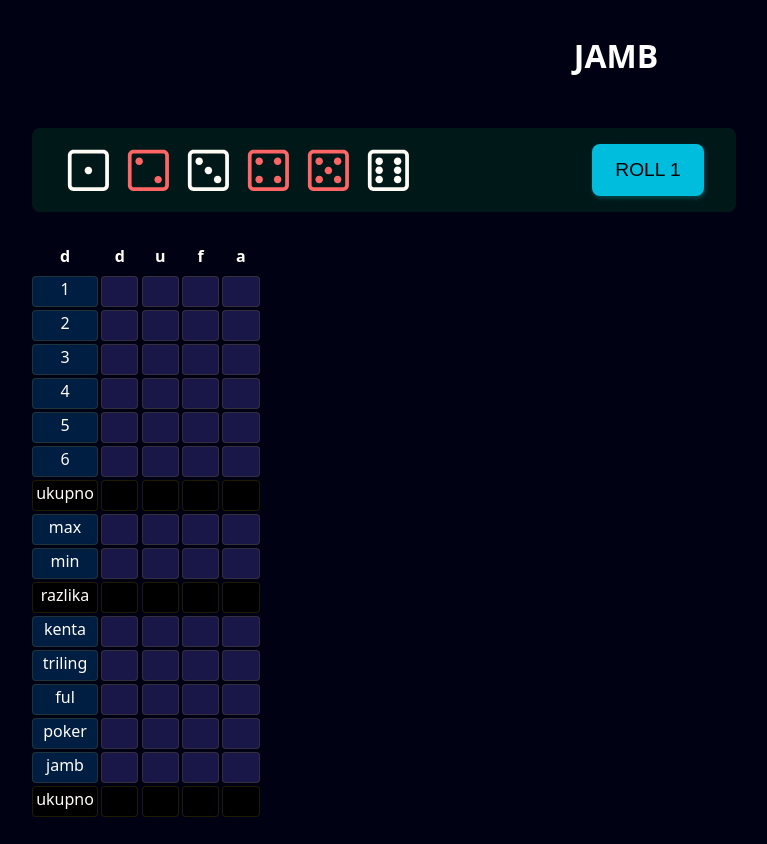
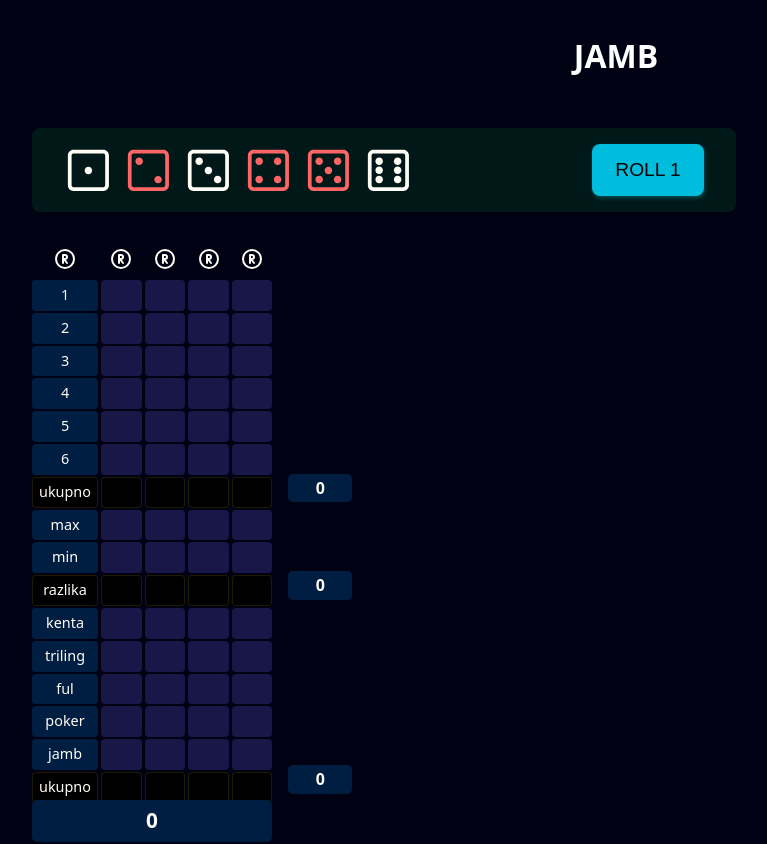
Before and after one commit to BSlaven/JAMB-YAHTZEE, a React (Vite) app: page /game/1 in a window 1280 px wide. Shown: the whole page, without its empty margins (24-791 px from the left). Built offline with nearby package versions, Linux system fonts and the light colour scheme.

Commit message:
add fields totals and column inconst

```diff
--- a/src/components/Column/Column.jsx
+++ b/src/components/Column/Column.jsx
@@ -1,4 +1,11 @@
 import { useState, useContext } from "react";
+
+import { FaAnglesDown } from "react-icons/fa6";
+import { FaAnglesUp } from "react-icons/fa6";
+import { LuArrowUpDown } from "react-icons/lu";
+import { TbCircleDashedLetterR } from "react-icons/tb";
+import { TbCircleDashedLetterN } from "react-icons/tb";
+import { TbCircleLetterR } from "react-icons/tb";
 
 import { ColumnContext } from "../../context/DiceContext";
 
@@ -312,7 +319,11 @@ const Column = ({ column }) => {
 
   return (
     <section className={classes.columnContainer}>
-      <h4>{column.columnName[0]}</h4>
+      <h4>
+        <TbCircleLetterR />
+        {/* <LuArrowUpDown /> */}
+        {/* <TbCircleDashedLetterR /> */}
+      </h4>
       {Object.entries(columns).map(item => {
         if(column.isDefault) {
           return <div
--- a/src/components/Column/Column.module.css
+++ b/src/components/Column/Column.module.css
@@ -1,16 +1,18 @@
 .columnContainer h4 {
-  margin: 0 0 0.5rem
-
+  margin: 0;
+  font-size: 1.5rem;
 }
 
 .field {
   background-color: rgba(57, 51, 139, 0.438);
-  width: 2.2rem;
+  width: 2.4rem;
   height: 1.8rem;
-  margin-bottom: 0.2rem;
+  margin-bottom: 2px;
   border-radius: 4px;
   border: 1px solid transparent;
-  border-color: rgba(255, 217, 0, 0.123);
+  font-size: 0.9rem;
+  line-height: 1.8rem;
+  text-align: center;
 }
 
 /* .field.available {
@@ -24,4 +26,5 @@
 
 .field.dark {
   background-color: black;
+  border-color: rgba(255, 217, 0, 0.123);
 }
--- a/src/components/Fields/Fields.jsx
+++ b/src/components/Fields/Fields.jsx
@@ -10,6 +10,20 @@ const Fields = () => {
 
   const { gameColumns } = useContext(ColumnContext);
 
+  const filteredColumns = Object.values(gameColumns).filter(item => !item.isDefault);
+
+  const numbersTotals = filteredColumns
+    .map(item => item.columnNumbersTotal)
+    .reduce((acc, curr) => acc + curr);
+
+    const differencesTotals = filteredColumns
+      .map(item => item.columnDifference)
+      .reduce((acc, curr) => acc + curr);
+
+    const setsTotals = filteredColumns
+      .map(item => item.columnSetsTotal)
+      .reduce((acc, curr) => acc + curr);
+
   return (
     <div className={classes.fieldsContainer}>
       {gameColumns.map(column => {
@@ -18,6 +32,13 @@ const Fields = () => {
           column={column}
         />
       })}
+
+      <aside className={classes.totalsContainer}>
+        <div className={`${classes.totals} ${classes.numbersTotals}`}>{numbersTotals}</div>
+        <div className={`${classes.totals} ${classes.differencesTotals}`}>{differencesTotals}</div>
+        <div className={`${classes.totals} ${classes.setsTotals}`}>{setsTotals}</div>
+      </aside>
+      <div className={`${classes.totals} ${classes.totalsTotal}`}>{numbersTotals + differencesTotals + setsTotals}</div>
     </div>
   )
 }
--- a/src/components/Fields/Fields.module.css
+++ b/src/components/Fields/Fields.module.css
@@ -3,3 +3,39 @@
   gap: 0.2rem;
   text-align: center;
 }
+
+totalsContainer {
+  padding: 1rem 0 0;
+}
+
+.totals {
+  background-color: rgb(0, 29, 66);
+  width: 4rem;
+  height: 1.8rem;
+  margin: 0.8rem;
+  border-radius: 0.3rem;
+  line-height: 1.8rem;
+  font-weight: bold;
+}
+
+.numbersTotals {
+  margin-top: 14.35rem;
+}
+
+.differencesTotals {
+  margin-top: 4.3em;
+}
+
+.setsTotals {
+  margin-top: 10.3rem;
+}
+
+.totalsTotal {
+  position: absolute;
+  top: 51rem;
+  width: 50%;
+  max-width: 15rem;
+  margin: -1rem auto;
+  font-size: 1.3rem;
+  padding: 0.4rem 0
+}
--- a/src/components/Game/Game.jsx
+++ b/src/components/Game/Game.jsx
@@ -4,6 +4,7 @@ import Dice from '../Dice/Dice';
 import Fields from '../Fields/Fields';
 
 const Game = () => {
+
   return (
     <div className={classes.gameContainer}>
       <Dice />
```
